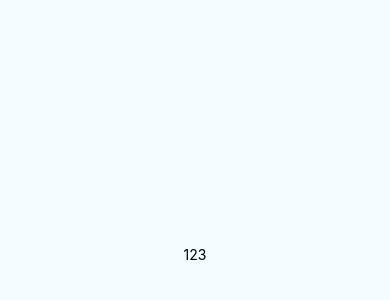
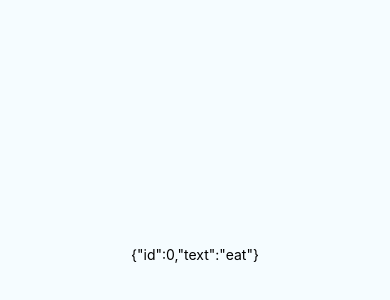
Before and after one commit to seowonintech/react_todo_list, a React Native app: screen / in a window 390 px wide. Shown: the part 168-468 px from the top of the page. Built offline with nearby package versions, Linux system fonts and the light colour scheme.

Commit message:
[log] View Default TodoList Object

```diff
--- a/src/components/Todo.js
+++ b/src/components/Todo.js
@@ -1,8 +1,8 @@
 import React, { Component } from 'react';
 import { Text } from 'react-native';
 
-const Todo = ({ text }) => (
-   <Text>{text}</Text>
+const Todo = ({ todos }) => (
+   <Text>{JSON.stringify(todos[0])}</Text>
 );
 
 export default Todo;
--- a/src/containers/TodoList.js
+++ b/src/containers/TodoList.js
@@ -6,14 +6,14 @@ import { connect } from 'react-redux';
 // Custom
 import Todo from '../components/Todo';
 
-const TodoList = ({ todos }) => (
-   <Text>{ todos }123</Text>
-);
+// const TodoList = ({ todos }) => (
+//    <Text>{ todos }123</Text>
+// );
 
 const mapStateToProps = (state) => ({
     todos: state.todos
 });
 
-connect(mapStateToProps)(TodoList);
+const TodoList = connect(mapStateToProps)(Todo);
 
 export default TodoList;
--- a/src/reducers/todos.js
+++ b/src/reducers/todos.js
@@ -31,7 +31,7 @@ const todo = (state = {}, action) => {
     }
 };
 
-const todos = (state = [], action) => {
+const todos = (state = sampleTodos, action) => {
     switch ( action.type ) {
         case ActionTypes.ADD_TODO:
             return [
```
